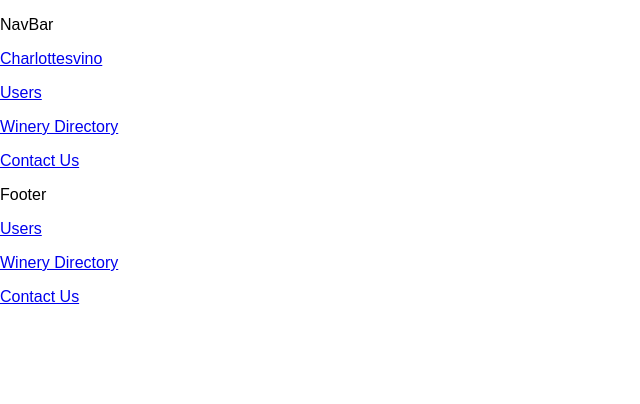
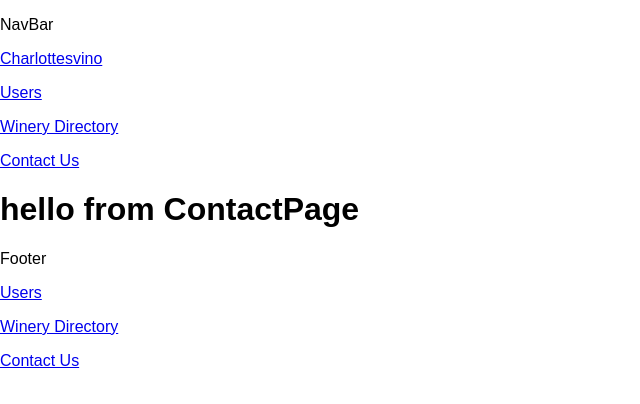
Before and after one commit to ebhinch/project_three, a React (Create React App) app in the folder client/: page /contact in a window 1280 px wide. Shown: the top 404 px of the page, without its empty margins (0-640 px from the left). Built offline with nearby package versions, Linux system fonts and the light colour scheme.

Commit message:
built out contact page

```diff
--- a/client/src/App.js
+++ b/client/src/App.js
@@ -13,6 +13,8 @@
 import VineyardPage from "./components/vineyard/VineyardPage.js"
 import NavBar from "./components/NavBar.js"
 import Footer from "./components/Footer.js"
+import ContactPage from "./components/contact/ContactPage.js"
+// import Contact from "./components/Contact.js"
 
 class App extends Component {
   render() {
@@ -31,6 +33,7 @@
             <Route exact path="/users" component={UserPage} />
             <Route exact path="/vineyards" component={VineyardPage} />
             <Route exact path="/users/:userId" component={UserDetailPage} />
+            <Route exact path="/contact" component={ContactPage} />
           </Switch>
           <Footer />
         </div>
--- /dev/null
+++ b/client/src/components/contact/ContactPage.js
@@ -0,0 +1,13 @@
+import React, { Component } from 'react';
+
+class ContactPage extends Component {
+    render() {
+        return (
+            <div>
+                <h1>hello from ContactPage</h1>
+            </div>
+        );
+    }
+}
+
+export default ContactPage;
```
